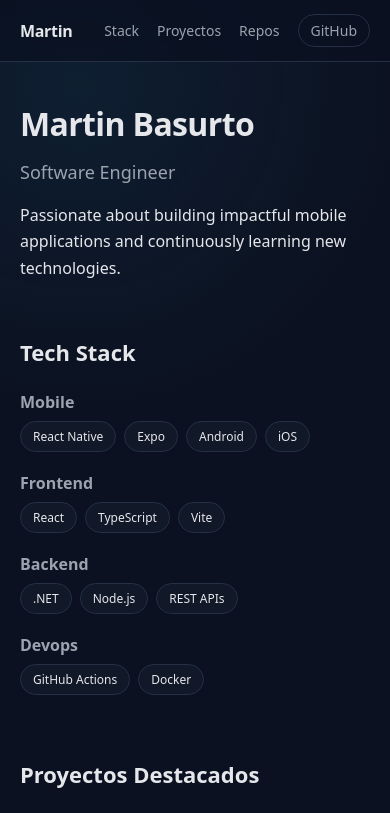
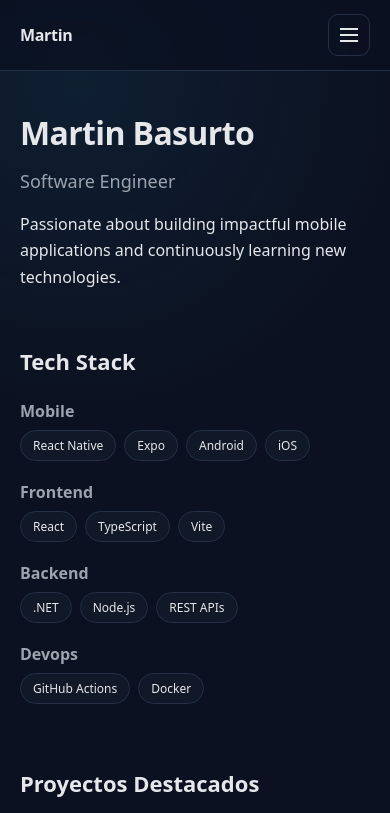
Before and after one commit to basurtmart/basurtmart.github.io, a React (Vite) app: page / in a window 390 px wide. Shown: the top 813 px of the page. Built offline with nearby package versions, Linux system fonts and the light colour scheme; no server answers.

Commit message:
feat: implement mobile navigation with toggle button and styles

```diff
--- a/src/components/Navbar.tsx
+++ b/src/components/Navbar.tsx
@@ -1,6 +1,9 @@
+import { useState } from "react";
 import { profile } from "../data/profile";
 
 export default function Navbar() {
+    const [open, setOpen] = useState(false);
+
     return (
         <header className="navbar">
             <div className="navbar-inner">
@@ -8,7 +11,8 @@ export default function Navbar() {
                     {profile.name.split(" ")[0]}
                 </div>
 
-                <nav className="navbar-nav">
+                {/* ===== Desktop nav ===== */}
+                <nav className="navbar-nav desktop">
                     <a href="#tech">Stack</a>
                     <a href="#projects">Proyectos</a>
                     <a href="#repos">Repos</a>
@@ -21,6 +25,38 @@ export default function Navbar() {
                         GitHub
                     </a>
                 </nav>
+
+                {/* ===== Mobile button ===== */}
+                <button
+                    className={`menu-btn ${open ? "open" : ""}`}
+                    onClick={() => setOpen(!open)}
+                    aria-label="Toggle menu"
+                >
+                    <span />
+                    <span />
+                    <span />
+                </button>
+            </div>
+
+            {/* ===== Mobile panel ===== */}
+            <div className={`mobile-menu ${open ? "show" : ""}`}>
+                <a href="#tech" onClick={() => setOpen(false)}>
+                    Stack
+                </a>
+                <a href="#projects" onClick={() => setOpen(false)}>
+                    Proyectos
+                </a>
+                <a href="#repos" onClick={() => setOpen(false)}>
+                    Repos
+                </a>
+                <a
+                    href={profile.social.github}
+                    target="_blank"
+                    rel="noreferrer"
+                    onClick={() => setOpen(false)}
+                >
+                    GitHub
+                </a>
             </div>
         </header>
     );
--- a/src/styles/global.css
+++ b/src/styles/global.css
@@ -264,3 +264,85 @@ body {
         transform: translateY(0);
     }
 }
+
+/* ===== MOBILE NAV ===== */
+
+.desktop {
+    display: none;
+}
+
+.menu-btn {
+    width: 42px;
+    height: 42px;
+    border-radius: 10px;
+    border: 1px solid var(--border);
+    background: transparent;
+    display: grid;
+    place-content: center;
+    gap: 4px;
+    cursor: pointer;
+}
+
+.menu-btn span {
+    width: 18px;
+    height: 2px;
+    background: var(--text);
+    display: block;
+    transition: all 0.25s ease;
+}
+
+/* animación hamburguesa */
+
+.menu-btn.open span:nth-child(1) {
+    transform: translateY(6px) rotate(45deg);
+}
+
+.menu-btn.open span:nth-child(2) {
+    opacity: 0;
+}
+
+.menu-btn.open span:nth-child(3) {
+    transform: translateY(-6px) rotate(-45deg);
+}
+
+/* ===== mobile menu panel ===== */
+
+.mobile-menu {
+    display: none;
+    flex-direction: column;
+    gap: 16px;
+    padding: 16px 20px 20px;
+    border-bottom: 1px solid var(--border);
+    background: rgba(11, 17, 32, 0.95);
+    backdrop-filter: blur(10px);
+}
+
+.mobile-menu a {
+    color: var(--text-dim);
+    text-decoration: none;
+    font-size: 15px;
+}
+
+.mobile-menu a:hover {
+    color: var(--text);
+}
+
+.mobile-menu.show {
+    display: flex;
+}
+
+/* ===== desktop breakpoint ===== */
+
+@media (min-width: 768px) {
+    .menu-btn {
+        display: none;
+    }
+
+    .desktop {
+        display: flex;
+    }
+
+    .mobile-menu {
+        display: none !important;
+    }
+}
```
